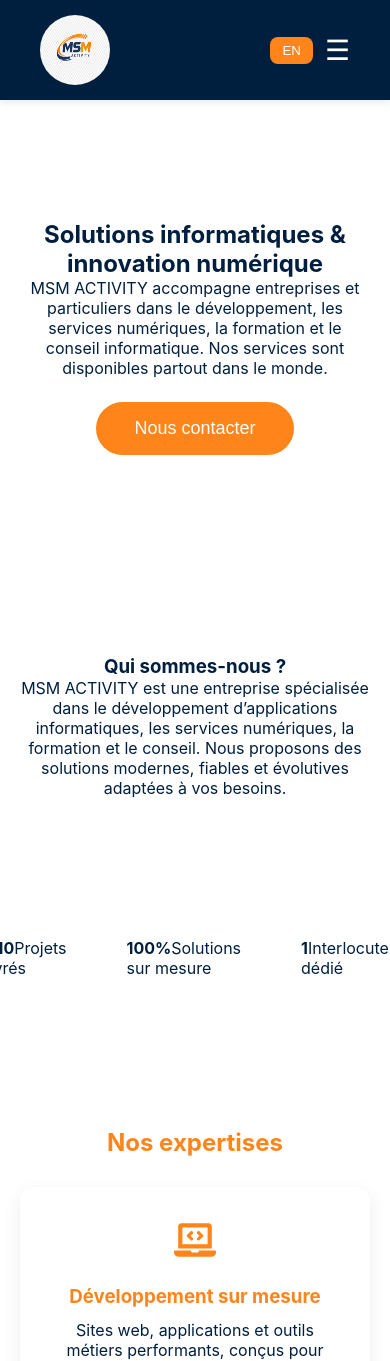
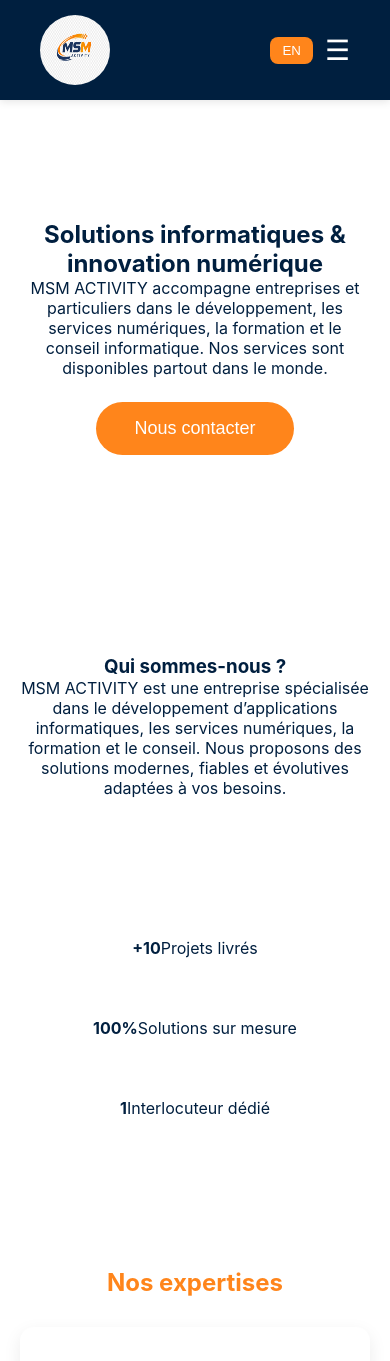
Before and after one commit to Merveille876/msmactivity, a Next.js app: page / in a window 390 px wide. Shown: the top 1361 px of the page. Built offline with nearby package versions, Linux system fonts and the light colour scheme.

Commit message:
Fix stats section responsive for mobile

```diff
--- a/app/HomeContent.tsx
+++ b/app/HomeContent.tsx
@@ -380,7 +380,16 @@
   hero: { padding: "120px 20px", textAlign: "center" },
   title: { color: "var(--msm-orange)", marginBottom: "30px" },
   lead: { fontSize: "18px", maxWidth: "800px", margin: "0 auto", lineHeight: 1.6 },
-  stats: { display: "flex", justifyContent: "center", gap: "60px", padding: "60px 20px", background: "#fff" },
+stats: {
+  display: "flex",
+  flexDirection: "row", // par défaut
+  justifyContent: "center",
+  gap: "60px",
+  padding: "60px 20px",
+  background: "#fff",
+  flexWrap: "wrap", // ajoute wrap pour que ça passe en ligne suivante si besoin
+  textAlign: "center",
+},
   grid: { display: "grid", gridTemplateColumns: "repeat(auto-fit, minmax(260px, 1fr))", gap: "30px" },
   card: { padding: "32px", borderRadius: "14px", background: "#fff", boxShadow: "0 6px 18px rgba(0,0,0,0.08)", transition: "all 0.3s ease", cursor: "pointer" },
   icon: { color: "var(--msm-orange)", marginBottom: "20px" },
```
